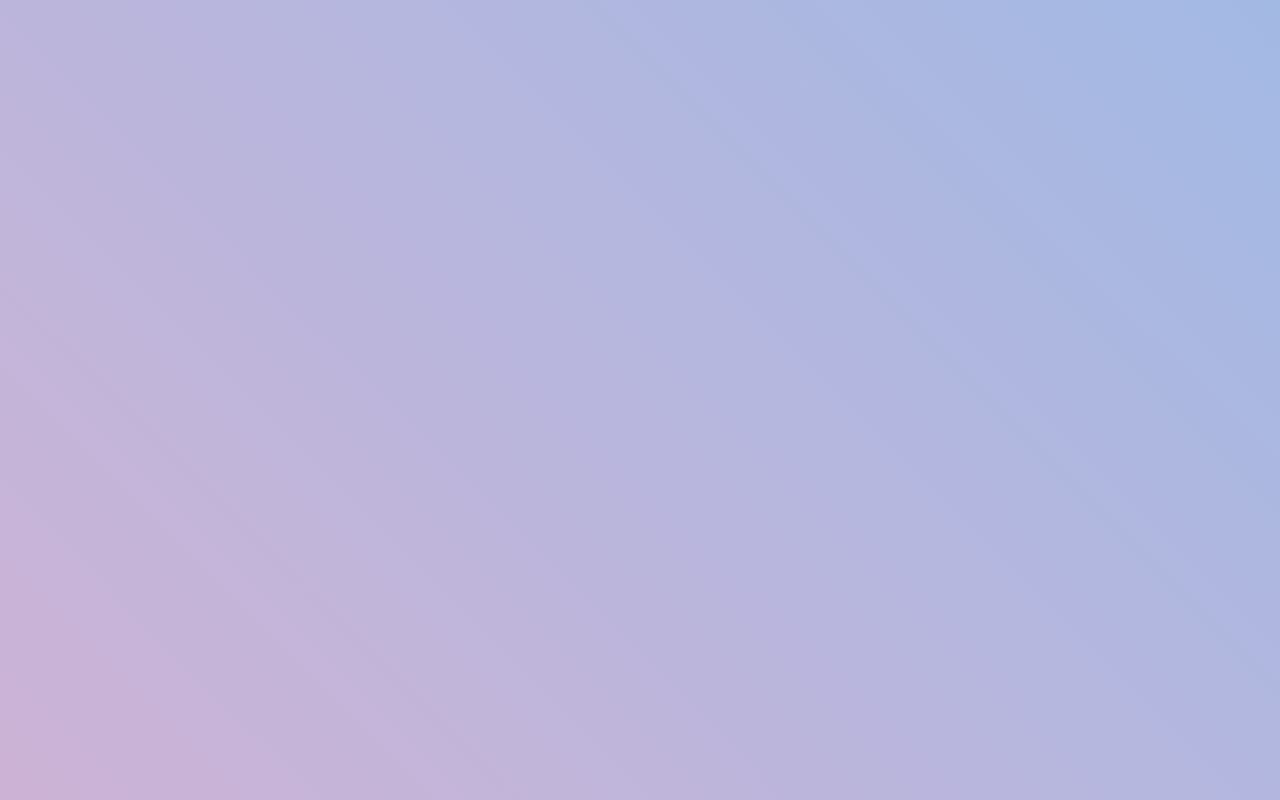
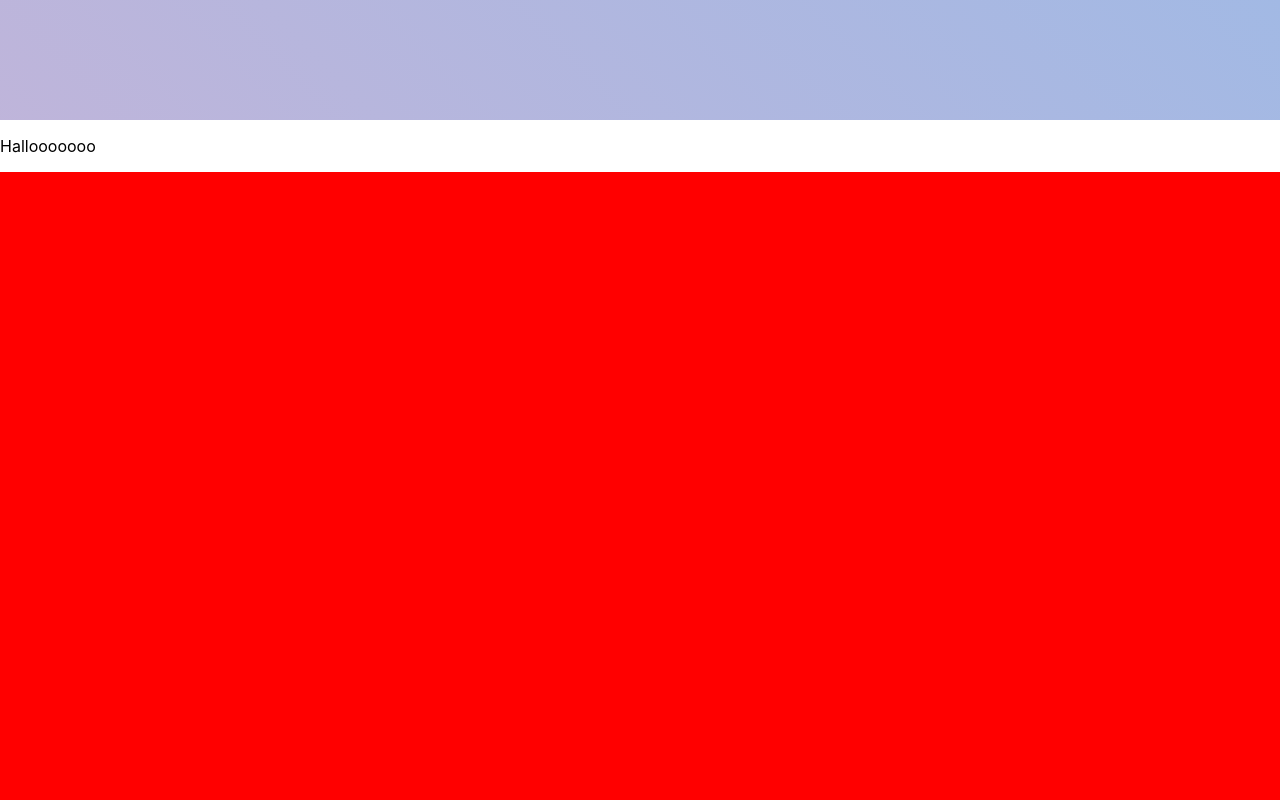
Before and after one commit to Inesseni/Skilltree_ReactFlow, a React (Create React App) app: page / in a window 1280 px wide. Shown: the part 680-1480 px from the top of the page. Built offline with nearby package versions, Linux system fonts and the light colour scheme.

Commit message:
v1 slide up - pops up and disappears when stuff is selected / unselected

```diff
--- a/package.json
+++ b/package.json
@@ -11,6 +11,7 @@
     "react-dom": "^18.2.0",
     "react-scripts": "5.0.1",
     "reactflow": "^11.5.5",
+    "rn-sliding-up-panel": "^2.4.6",
     "styled-components": "^5.3.6",
     "web-vitals": "^2.1.4"
   },
--- a/src/App.js
+++ b/src/App.js
@@ -20,10 +20,13 @@ import {
   Image,
 } from "./library/MyStyledComponents";
 import Description from "./components/Description";
+import SlideUpPanel from "./components/SlideUpPanel";
+import SlideUp from "./components/SlideUp";
 import { isMobile } from "react-device-detect";
 
 const clamp = (num, min, max) => Math.min(Math.max(num, min), max);
 var fontSizeH1 = clamp(window.innerWidth / 10, 40, 600);
+var sthSelected = false;
 
 function recursiveAnimateTitle(string) {
   let firstLetter = string[0];
@@ -66,6 +69,7 @@ function useMouse() {
 function App() {
   const [selected, setSelected] = useState(undefined);
   const [hoveredNode, setHoveredNode] = useState(undefined);
+  const [startAnimation, setStartAnimation] = useState(false);
 
   const { x, y } = useMouse();
 
@@ -82,8 +86,13 @@ function App() {
       window.removeEventListener("mousemove", handleMouseMove);
     };
   }, []);
+
+
+  useEffect(() => {
+    console.log("test test");
+    setStartAnimation(node.id === selected ? startAnimation : !startAnimation);
+  }, [sthSelected]);
  */
-
   const entered = (event, node) => {
     if (isMobile || selected !== undefined) return;
     setHoveredNode(node.id);
@@ -99,6 +108,7 @@ function App() {
   return (
     <MyStyledDiv>
       {isMobile === false && (
+        <>
           <Image
             style={{
               top: y,
@@ -112,6 +122,7 @@ function App() {
             }
             alt=""
           />
+        </>
       )}
       <Header>
         <MyH1 width={fontSizeH1}>SKILLTREE</MyH1>
@@ -141,19 +152,30 @@ function App() {
             n.id === selected ? { ...n, selected: true } : n
           )}
           edges={MyEdges}
-          elevateEdgesOnSelect={false}
-          edgesFocusable={false}
           panOnDrag={false}
           panOnScroll={false}
           preventScrolling={false}
           nodesDraggable={false}
           onNodeMouseEnter={entered}
           onNodeMouseLeave={exit}
-          onNodeClick={(_, node) =>
-            setSelected(node.id === selected ? undefined : node.id)
+          onNodeClick={(_, node) => {
+            setSelected(node.id === selected ? undefined : node.id);
+
+            if (node.id !== selected && sthSelected === false) {
+              setStartAnimation(true);
+              console.log("selected");
+              sthSelected = true;
+            } else if (node.id === selected) {
+              setStartAnimation(false);
+              console.log("un-selected");
+              sthSelected = false;
             }
+          }}
         />
       </TreeWrapper>
+      <SlideUp startAnimation={startAnimation}>
+        <SlideUpPanel />
+      </SlideUp>
     </MyStyledDiv>
   );
 }
--- /dev/null
+++ b/src/components/SlideUp.js
@@ -0,0 +1,19 @@
+import React from "react";
+import styled from "styled-components";
+
+const MySlideUp = styled.div`
+  width: 100%;
+  height: 700px;
+  background-color: red;
+  position: fixed;
+  bottom: 0;
+  margin-bottom: -700px;
+  z-index: 3;
+`;
+
+export default function SlideUp({ children, startAnimation }) {
+  const transitionProperties = startAnimation
+    ? { marginBottom: "-600px" }
+    : { marginBottom: "-700px" };
+  return <MySlideUp style={transitionProperties}>{children}</MySlideUp>;
+}
--- /dev/null
+++ b/src/components/SlideUpPanel.js
@@ -0,0 +1,19 @@
+import React from "react";
+import styled from "styled-components";
+
+const MyTestdiv = styled.div`
+  width: 100%;
+  height: auto;
+  background-color: white;
+  position: fixed;
+`;
+
+export default function SlideUpPanel({}) {
+  return (
+    <>
+      <MyTestdiv>
+        <p>Hallooooooo</p>
+      </MyTestdiv>
+    </>
+  );
+}
```
Also changed, not shown: 1 other file (tests, documents, lock files or other folders). Lines whose indentation alone changed are shown as unchanged.
